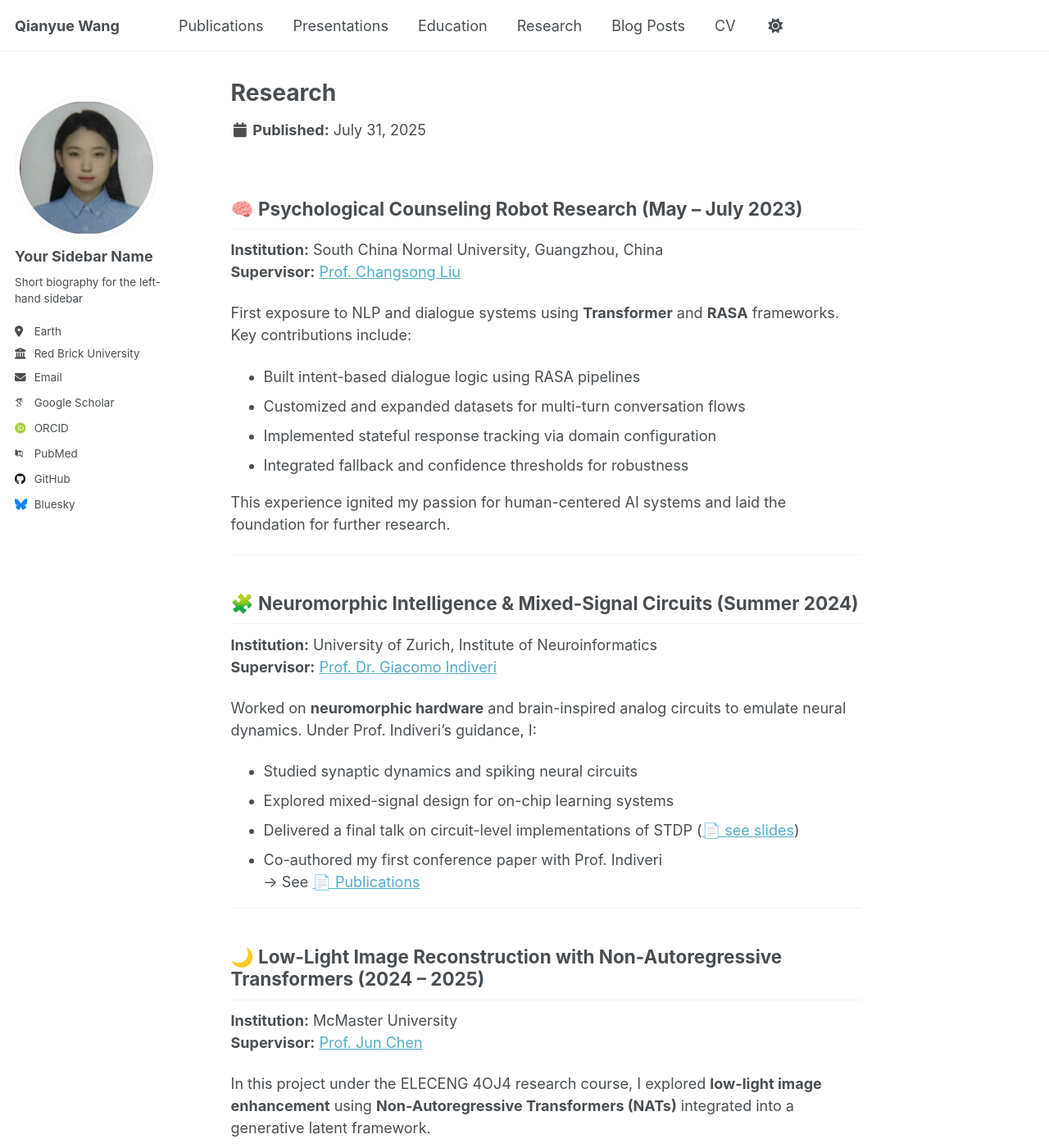
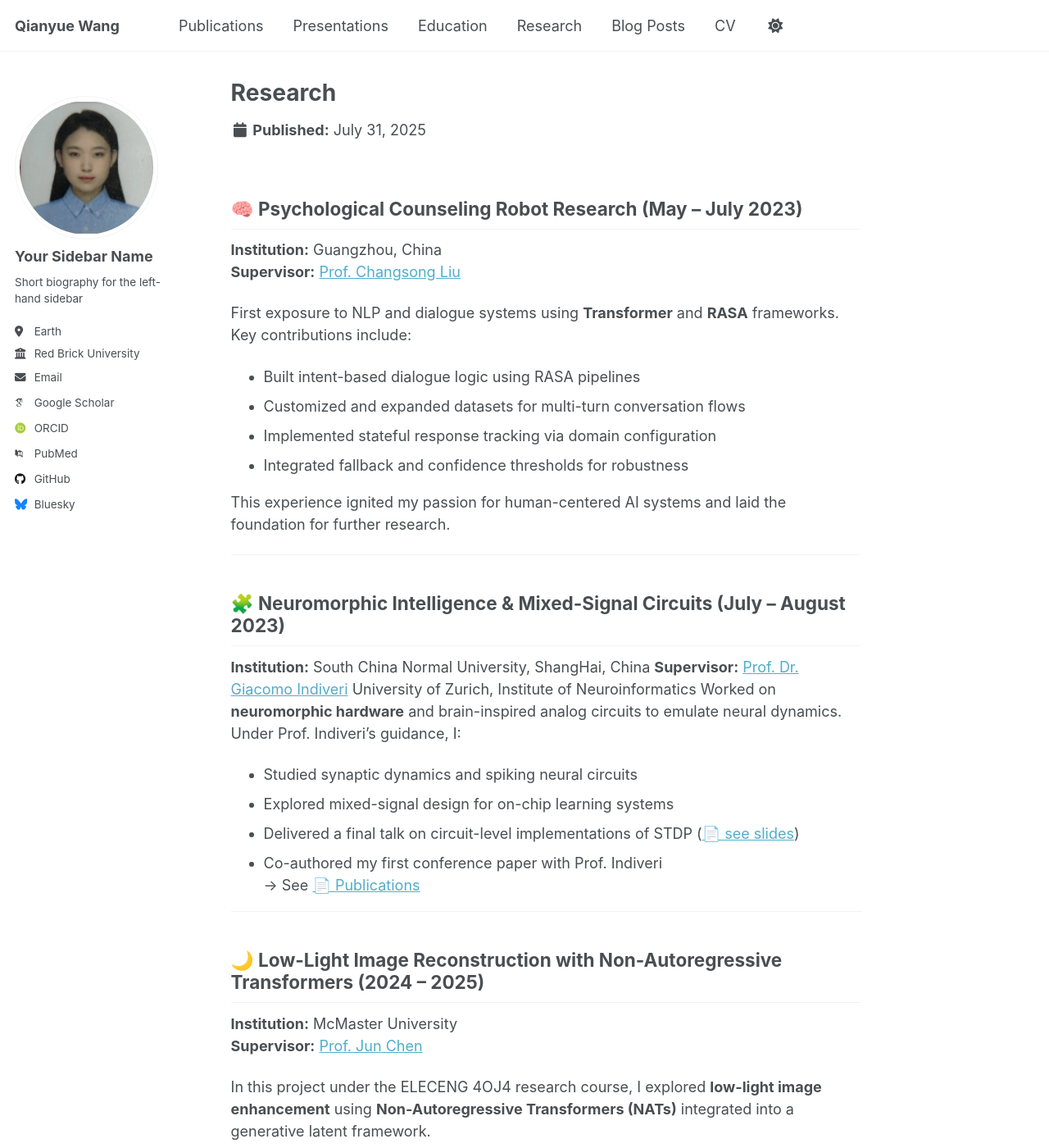
Before and after one commit to Wangq180/Qianyue-Wang.github.io, a Jekyll site: the page built from _portfolio/portfolio-1.md, in a window 1280 px wide and 1400 px high. Shown: the whole window at 82% size. Built offline with Jekyll 4.4.1, drawn with Linux system fonts in a browser that asks for light colours; some web fonts are replaced; a script that is not in the unit is left out; some of the changed text lies outside the part shown.

Commit message:
Update portfolio-1.md

```diff
--- a/_portfolio/portfolio-1.md
+++ b/_portfolio/portfolio-1.md
@@ -20,11 +20,10 @@ This experience ignited my passion for human-centered AI systems and laid the fo
 
 ---
 
-## 🧩 Neuromorphic Intelligence & Mixed-Signal Circuits (Summer 2024)
+## 🧩 Neuromorphic Intelligence & Mixed-Signal Circuits (July – August 2023)
 
-**Institution:** University of Zurich, Institute of Neuroinformatics
-**Supervisor:** [Prof. Dr. Giacomo Indiveri](https://www.ini.uzh.ch/en/institute/people/faculty/giacomo.html)
-
+**Institution:** South China Normal University, ShangHai, China
+**Supervisor:** [Prof. Dr. Giacomo Indiveri](https://scholar.google.com/citations?user=kdHjCAMAAAAJ&hl=en)  University of Zurich, Institute of Neuroinformatics
 Worked on **neuromorphic hardware** and brain-inspired analog circuits to emulate neural dynamics. Under Prof. Indiveri's guidance, I:
 
 - Studied synaptic dynamics and spiking neural circuits
```
Also changed, not shown: other parts of _portfolio/portfolio-1.md (+1 -10 lines).
